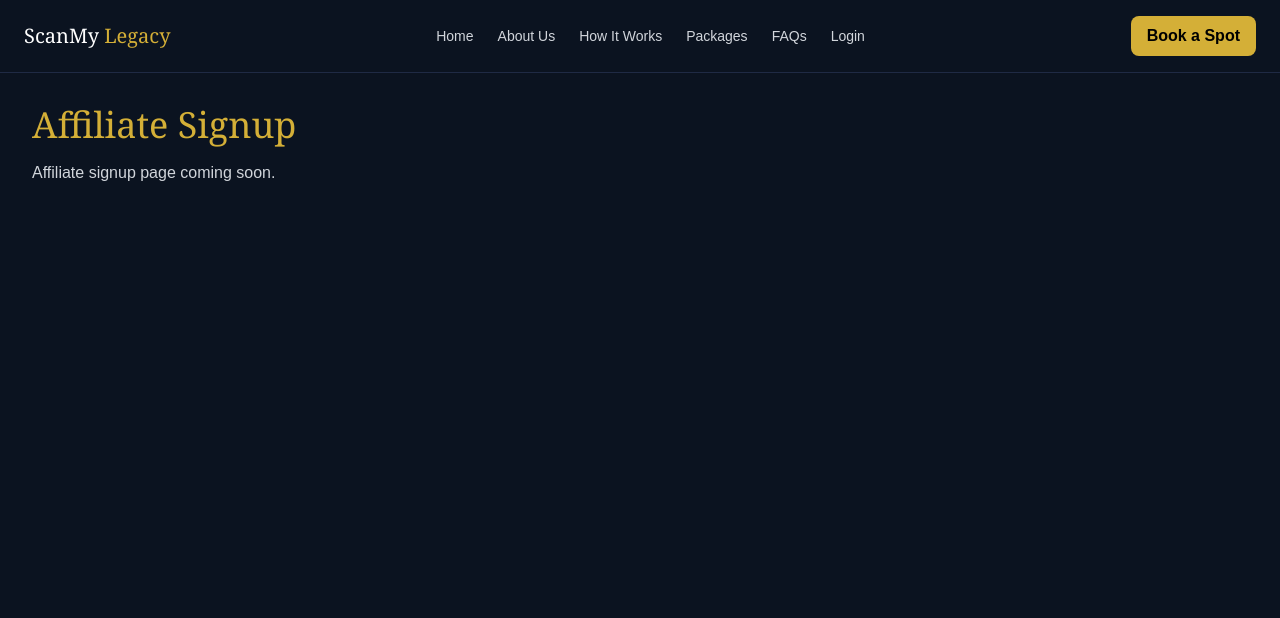
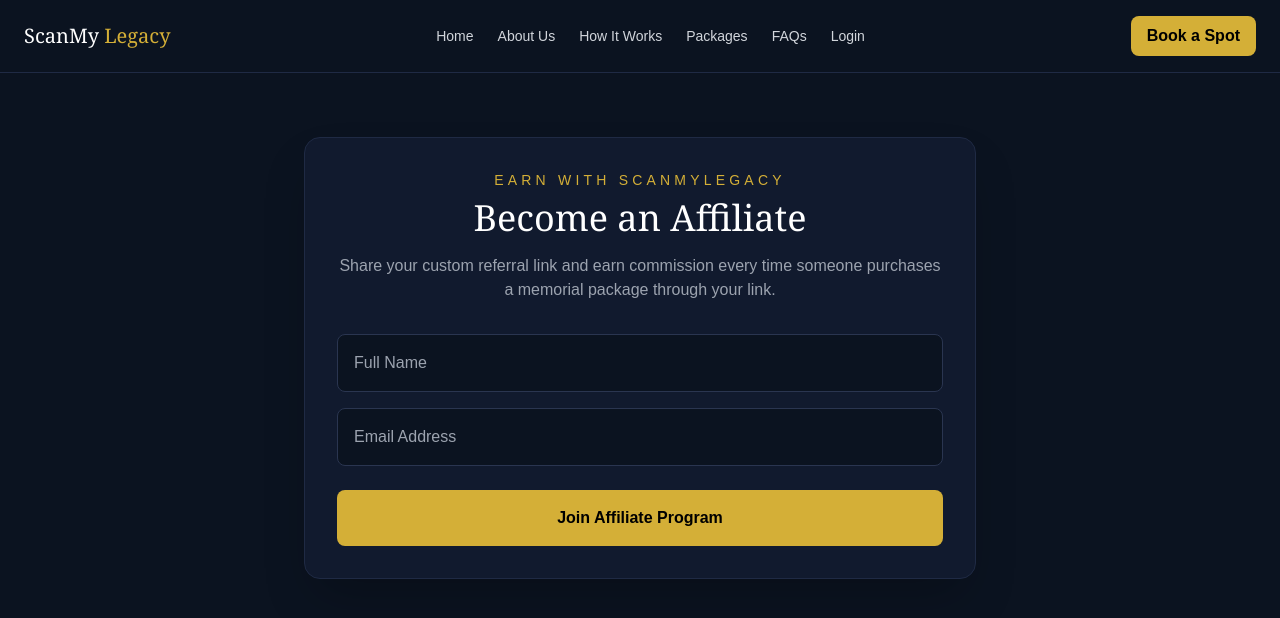
Before and after one commit to trinibuzz/scanmylegacy-app, a Next.js app: page /affiliate-signup in a window 1280 px wide. Shown: the top 618 px of the page. Built offline with nearby package versions, Linux system fonts and the light colour scheme.

Commit message:
Build real affiliate signup page

```diff
--- a/app/affiliate-signup/page.tsx
+++ b/app/affiliate-signup/page.tsx
@@ -1,13 +1,138 @@
+"use client";
+
+import { useState } from "react";
+
 export default function AffiliateSignupPage() {
+  const [fullName, setFullName] = useState("");
+  const [email, setEmail] = useState("");
+  const [loading, setLoading] = useState(false);
+  const [affiliate, setAffiliate] = useState<any>(null);
+
+  const handleSignup = async () => {
+    if (!fullName.trim() || !email.trim()) {
+      alert("Please enter your full name and email");
+      return;
+    }
+
+    try {
+      setLoading(true);
+
+      const res = await fetch("/api/affiliates", {
+        method: "POST",
+        headers: {
+          "Content-Type": "application/json",
+        },
+        body: JSON.stringify({
+          full_name: fullName,
+          email,
+        }),
+      });
+
+      const data = await res.json();
+
+      if (!res.ok) {
+        alert(data.error || "Signup failed");
+        return;
+      }
+
+      setAffiliate(data.affiliate);
+    } catch {
+      alert("Something went wrong");
+    } finally {
+      setLoading(false);
+    }
+  };
+
+  const copyLink = async () => {
+    if (!affiliate?.referral_link) return;
+
+    await navigator.clipboard.writeText(
+      affiliate.referral_link
+    );
+
+    alert("Referral link copied!");
+  };
+
   return (
-    <main className="min-h-screen bg-[#0b1320] p-8 text-white">
-      <h1 className="font-serif text-4xl text-[#d4af37]">
-        Affiliate Signup
-      </h1>
+    <main className="min-h-screen bg-[#0b1320] px-6 py-16 text-white">
+      <div className="mx-auto max-w-2xl rounded-2xl border border-[#1f2a44] bg-[#111a2e] p-8 shadow-2xl">
+        <div className="mb-8 text-center">
+          <p className="mb-2 text-sm uppercase tracking-[0.3em] text-[#d4af37]">
+            Earn With ScanMyLegacy
+          </p>
 
-      <p className="mt-4 text-gray-300">
-        Affiliate signup page coming soon.
-      </p>
+          <h1 className="font-serif text-4xl">
+            Become an Affiliate
+          </h1>
+
+          <p className="mt-4 text-gray-400">
+            Share your custom referral link and earn
+            commission every time someone purchases a
+            memorial package through your link.
+          </p>
+        </div>
+
+        {!affiliate ? (
+          <>
+            <input
+              className="mb-4 w-full rounded-lg border border-[#2a3550] bg-[#0b1320] p-4"
+              placeholder="Full Name"
+              value={fullName}
+              onChange={(e) =>
+                setFullName(e.target.value)
+              }
+            />
+
+            <input
+              className="mb-6 w-full rounded-lg border border-[#2a3550] bg-[#0b1320] p-4"
+              placeholder="Email Address"
+              value={email}
+              onChange={(e) =>
+                setEmail(e.target.value)
+              }
+            />
+
+            <button
+              onClick={handleSignup}
+              disabled={loading}
+              className="w-full rounded-lg bg-[#d4af37] py-4 font-semibold text-black disabled:opacity-60"
+            >
+              {loading
+                ? "Creating Affiliate Account..."
+                : "Join Affiliate Program"}
+            </button>
+          </>
+        ) : (
+          <div className="rounded-2xl border border-[#d4af37]/30 bg-[#0b1320] p-6">
+            <h2 className="mb-4 font-serif text-2xl text-[#d4af37]">
+              Welcome, {affiliate.full_name}
+            </h2>
+
+            <p className="mb-2 text-gray-300">
+              Your referral code:
+            </p>
+
+            <div className="mb-6 rounded-lg border border-[#2a3550] bg-[#111a2e] p-4 font-mono text-[#d4af37]">
+              {affiliate.referral_code}
+            </div>
+
+            <p className="mb-2 text-gray-300">
+              Your referral link:
+            </p>
+
+            <div className="mb-6 break-all rounded-lg border border-[#2a3550] bg-[#111a2e] p-4 text-sm">
+              {affiliate.referral_link}
+            </div>
+
+            <button
+              onClick={copyLink}
+              className="w-full rounded-lg bg-[#d4af37] py-4 font-semibold text-black"
+            >
+              Copy Referral Link
+            </button>
+          </div>
+        )}
+      </div>
     </main>
   );
 }
```
